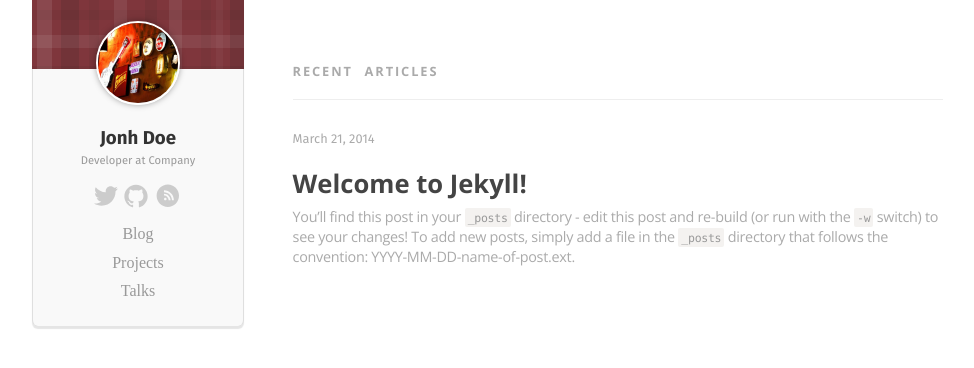
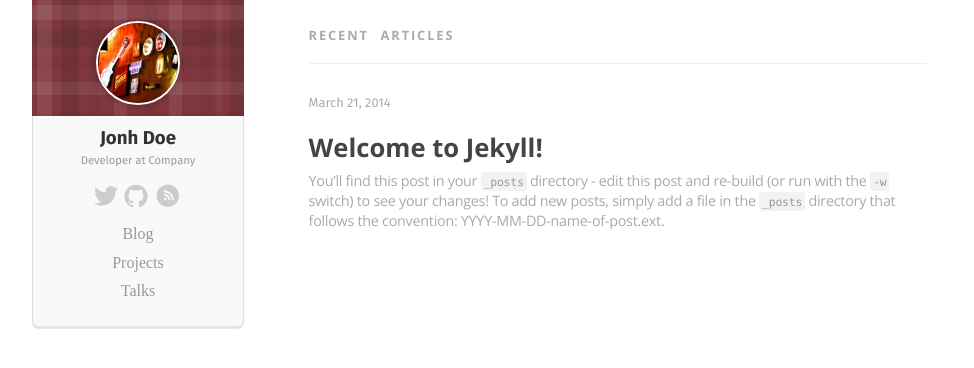
Before and after one commit to devcast/sao-tome, a Jekyll site: the page built from index.html, in a window 1280 px wide. Shown: the top 368 px of the page, without its empty margins (128-1102 px from the left). Built offline with Jekyll 4.4.1, drawn with Linux system fonts in a browser that asks for light colours.

Commit message:
Basic responsive

```diff
--- /dev/null
+++ b/_sass/_responsive.scss
@@ -0,0 +1,17 @@
+@media screen and (max-width: 963px) {
+    .masthead {
+        position: relative !important;
+    }
+
+    .masthead, .card {
+        width: 100% !important;
+    }
+
+    .container {
+        width: 100% !important;
+    }
+
+    main .container {
+        position: relative;
+    }
+}
--- a/_sass/masthead.scss
+++ b/_sass/masthead.scss
@@ -9,11 +9,11 @@
 
     .background-info {
         width: 100%;
-        margin: -22%;
+        // margin: -22%;
         height: 116px;
         position: absolute;
         top: 0;
-        left: 47px;
+        left: 0;
         z-index: 0;
     }
 
@@ -21,6 +21,8 @@
         color: #333;
         text-decoration: none;
         position: relative;
+        width: 100%;
+        display: block;
 
         img {
             border: 2px solid white;
--- a/css/styles.scss
+++ b/css/styles.scss
@@ -63,9 +63,10 @@
         right: 0;
 
         .content {
-            width: 650px;
+            width: 100%;
+            max-width: 650px;
             margin: 0 auto;
-            padding: 60px 0 40px 0;
+            padding: 1.5em 1em 1em;
         }
     }
 
@@ -94,3 +95,5 @@
         }
     }
 }
+
+@import '_responsive'
```
